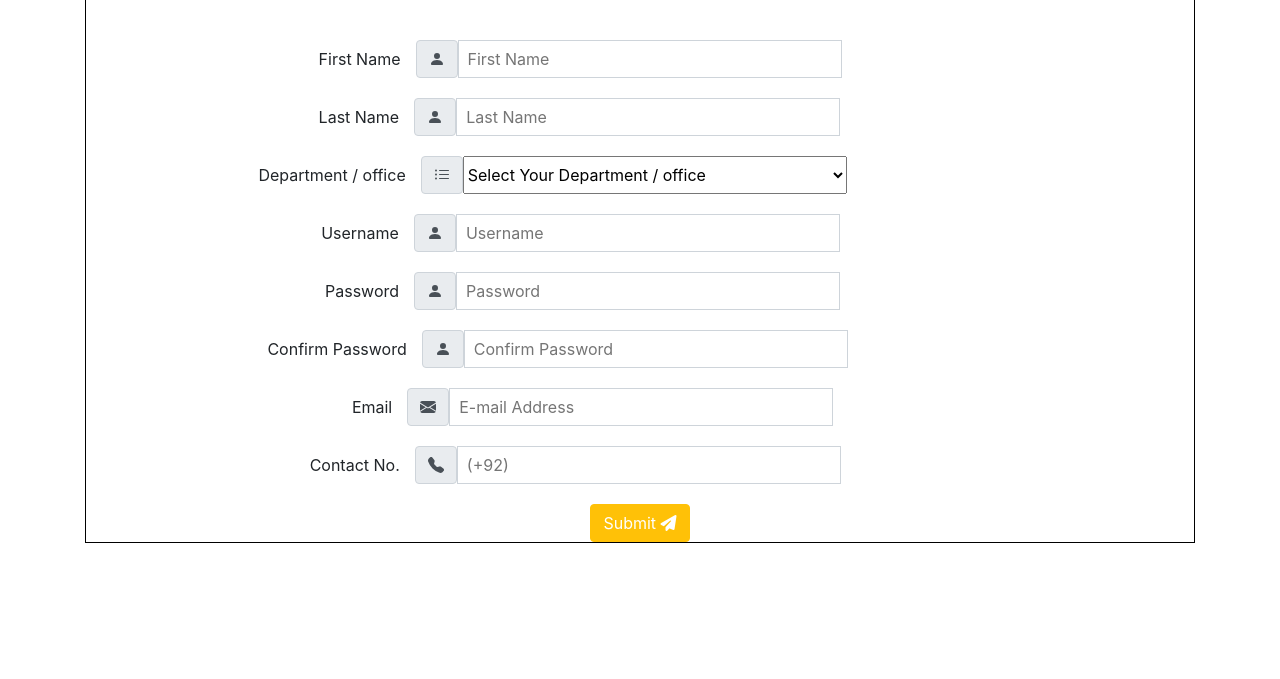
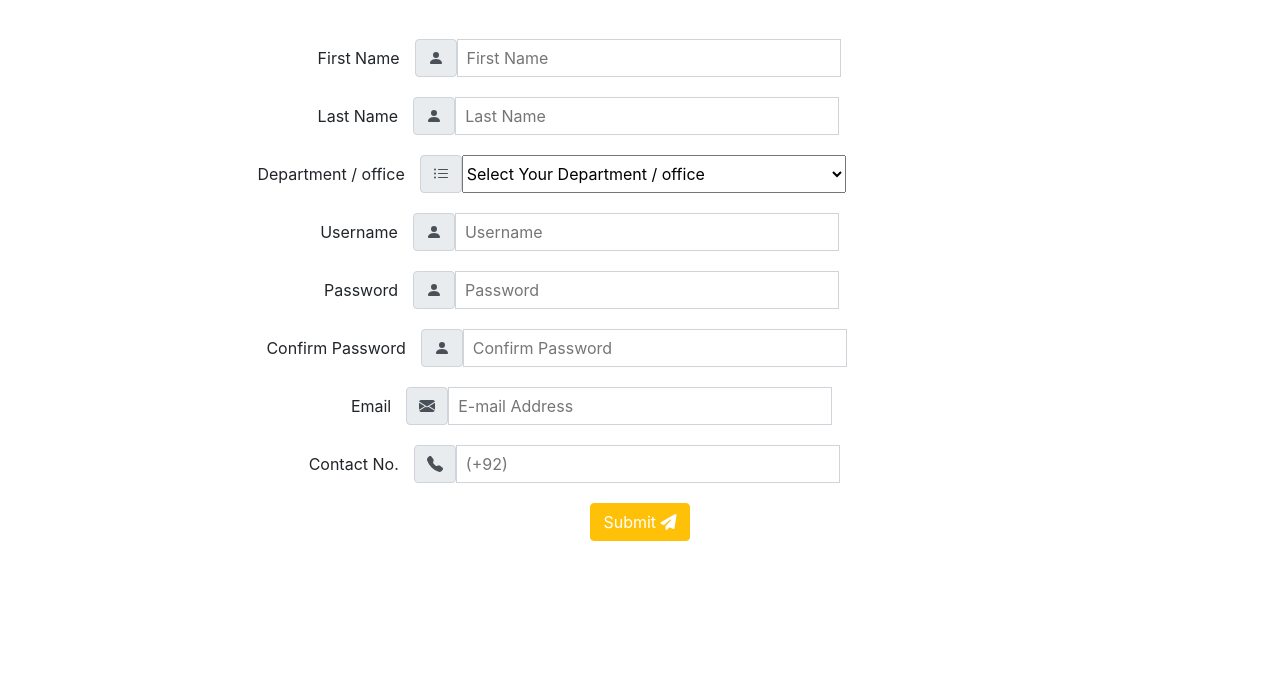
Before and after one commit to Hassan837/Registration-form-sample, a plain HTML site: page index.html in a window 1280 px wide. Shown: the part 121-800 px from the top of the page. Drawn offline with nearby package versions, Linux system fonts and the light colour scheme.

Commit message:
registration form completed

```diff
--- a/index.html
+++ b/index.html
@@ -13,7 +13,7 @@
 </head>
 <body >
   <div class="container">
-    <div  style="border: 1px solid black;padding-top: 7vh;
+    <div  style="padding-top: 7vh;
     flex-wrap: wrap;">
   <form class="text-center">
   <div style="padding-bottom: 6vh;">
```
